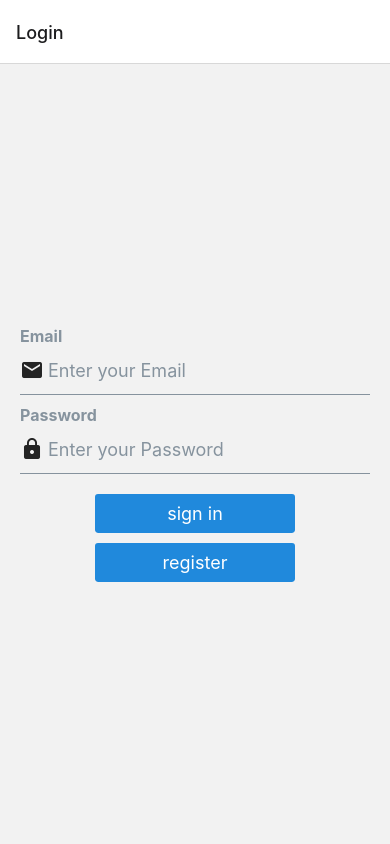
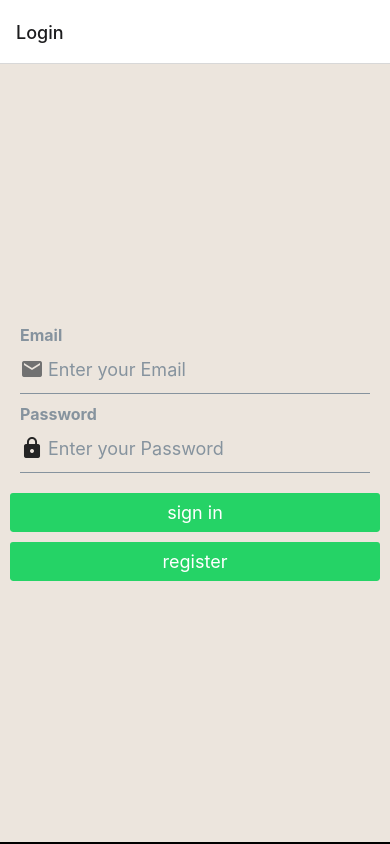
Before and after one commit to amiteshsinghk/giftedchat, a React Native app: screen /Login in a window 390 px wide. Built offline with nearby package versions, Linux system fonts and the light colour scheme; no server answers.

Commit message:
Ui changes

```diff
--- a/screens/ChatScreen.js
+++ b/screens/ChatScreen.js
@@ -12,6 +12,8 @@ import {
     onSnapshot,
     setDoc,
     updateDoc,
+    orderBy,
+    query,
 } from "@firebase/firestore";
 import { GiftedChat } from 'react-native-gifted-chat';
 
@@ -151,14 +153,24 @@ const ChatScreen = ({ navigation }) => {
     }, []);
 
     useEffect(() => {
-        const unsubscribe = onSnapshot(roomMessagesRef, querySnapshot => {
+        // const ref= roomMessagesRef.orderBy('createdAt','desc');
+        const q = query(roomMessagesRef, orderBy('createdAt','desc'));
+        const unsubscribe = onSnapshot(q, querySnapshot => {
+
             const messagesFirestore = querySnapshot
                 .docChanges()
                 .filter(({ type }) => type === "added")
                 .map(({ doc }) => {
                     const message = doc.data()
                     return { ...message, createdAt: message.createdAt.toDate() }
-                })
+                    // let t = { ...message, createdAt: message.createdAt.toDate() }
+                    // console.log("ttttt", t);
+                    // return t
+
+                }).sort((b,a) => a.createdAt.getTime() - b.createdAt.getTime() )
+
+                // console.log("messagesFirestore", messagesFirestore);
+
             appendMessages(messagesFirestore)
         });
         return () => unsubscribe()
@@ -169,11 +181,15 @@ const ChatScreen = ({ navigation }) => {
     }, [messages]);
 
     async function onSend(messages = []) {
+        // console.log("messages", messages)
         const writes = messages.map(m => addDoc(roomMessagesRef, m))
         const lastMessage = messages[messages.length - 1]
+        console.log("lastMessage", lastMessage)
         writes.push(updateDoc(roomRef, { lastMessage }))
         await Promise.all(writes)
     }
+
+    console.log("messages", messages)
     return (
         <ImageBackground
             resizeMode="cover"
--- a/screens/LoginScreen.js
+++ b/screens/LoginScreen.js
@@ -1,19 +1,19 @@
-import React, { useEffect, useState } from "react"
+import React, { useContext, useEffect, useState } from "react"
 import { View, StyleSheet } from "react-native"
 import { Input,Button } from "react-native-elements";
 import{auth} from '../firebase';
+import Context from '../context/Context';
+import { theme } from "../utils";
 
 const LoginScreen =({navigation}) =>{
-    var userss
     const [email, setEmail] = useState('');
     const [password, setPassword] = useState('');
+    const { theme: { colors }, } = useContext(Context);
     const signIn = () =>{
-        // console.log('SignIn')
         auth.signInWithEmailAndPassword(email, password)
         .then((userCredential) => {
           // Signed in
           var user = userCredential.user;
-
           // ...
         })
         .catch((error) => {
@@ -57,9 +57,14 @@ const LoginScreen =({navigation}) =>{
             <Input
             placeholder ="Enter your Email"
             label="Email"
-            leftIcon ={{type:'material', name:'email'}}
+            leftIcon ={{type:'material', name:'email',iconStyle:{
+                color:theme.colors.iconGray
+            }}}
             value={email}
             onChangeText = {text => setEmail(text)}
+            // style={{
+            //     borderBottomColor : theme.colors.secondary
+            // }}
             />
             <Input
             placeholder ="Enter your Password"
@@ -82,14 +87,15 @@ export default LoginScreen
 const styles = StyleSheet.create({
     container:{
         flex: 1,
-        alignItems:"center",
         justifyContent:"center",
-        padding:10
+        padding:10,
+        // borderBottomColor: theme.colors.primary,
+        borderBottomWidth: 2,
+        backgroundColor: theme.colors.background
     },
     buttons:{
-        width:200,
         marginTop:10,
+        backgroundColor :theme.colors.secondary
 
     },
-
 })
```
